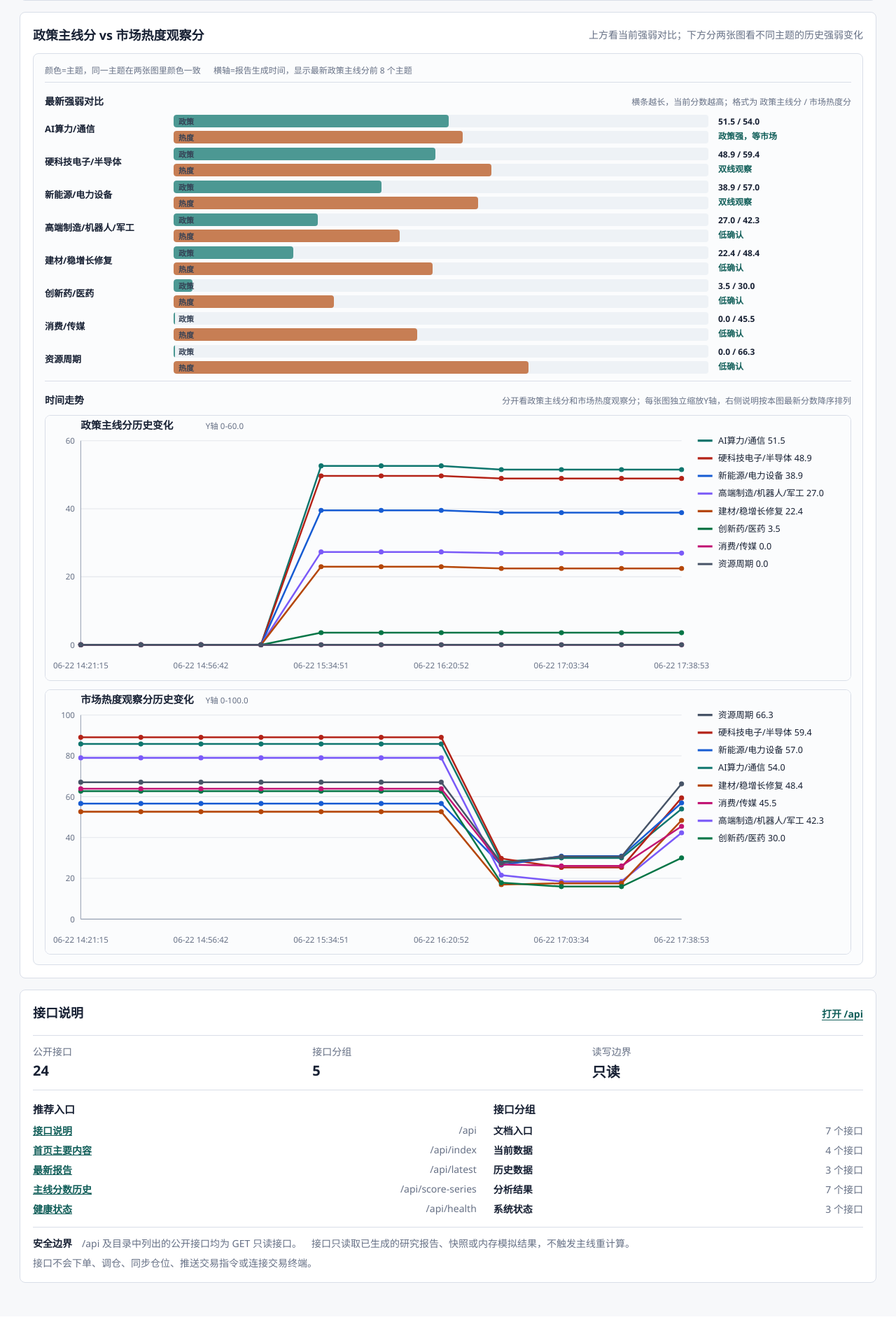
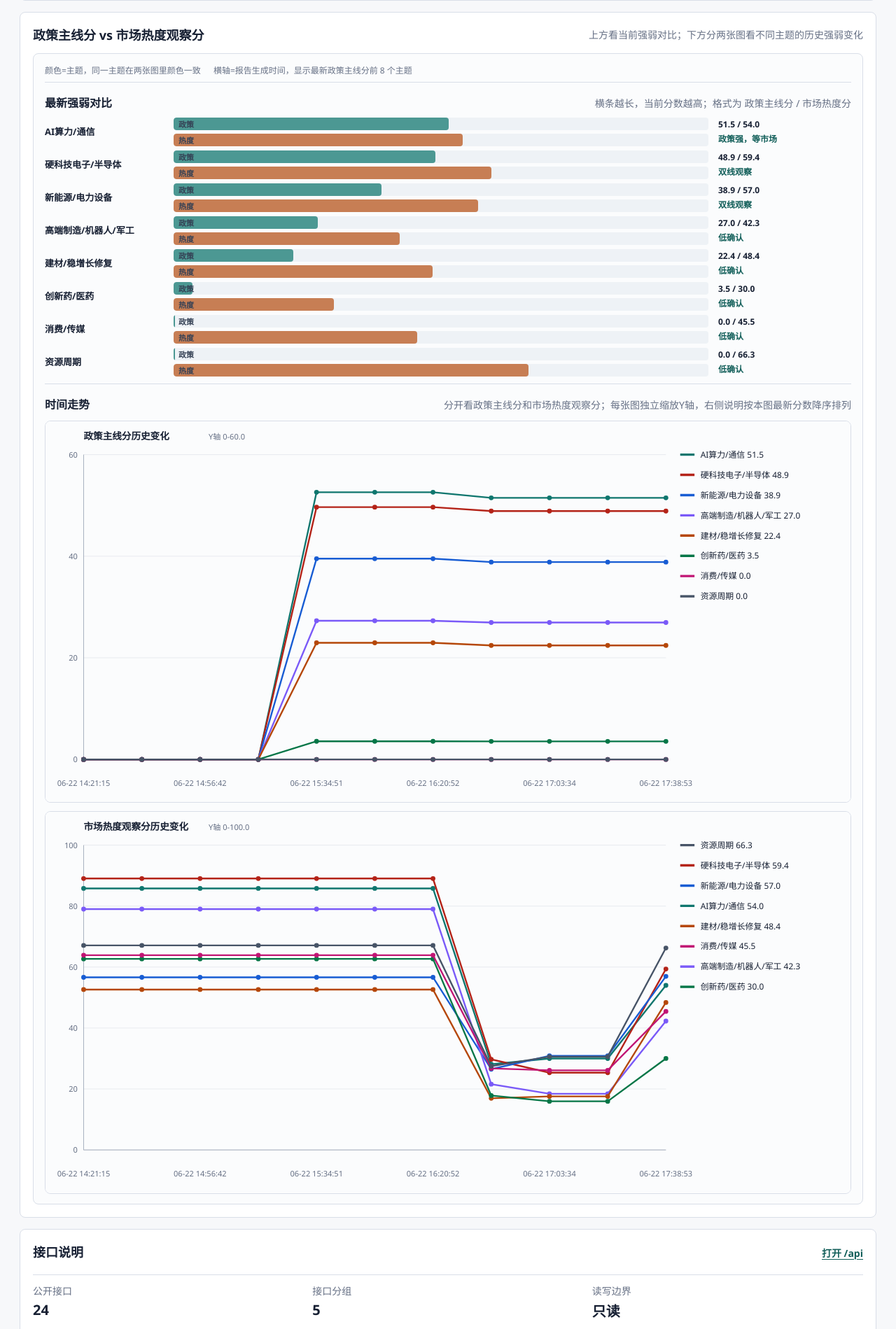
Before and after one commit to imherro/MyInvestTheme, a FastAPI app: page / in a window 1280 px wide. Shown: the part 1709-3608 px from the top of the page at 70% size. Before the commit the page ends 3542 px from the top, so only its background shows below. Run offline with FastAPI, Linux system fonts and the light colour scheme; some libraries are stand-ins or nearby versions.

Commit message:
Improve trend chart readability

```diff
--- a/web/static/app.js
+++ b/web/static/app.js
@@ -122,15 +122,15 @@
           `${label} ${formatScore(item.score)}`,
           `报告 ${item.point.report_id}`,
         ].join(" / ");
-        return `<circle cx="${xFor(item.point.x).toFixed(2)}" cy="${yFor(item.score).toFixed(2)}" r="3.4" fill="${color}"><title>${escapeHtml(title)}</title></circle>`;
+        return `<circle cx="${xFor(item.point.x).toFixed(2)}" cy="${yFor(item.score).toFixed(2)}" r="4" fill="${color}"><title>${escapeHtml(title)}</title></circle>`;
       })
       .join("");
   }
 
   function renderTrendChart(themes, labels, scoreAccessor, title, label, yMax) {
-    const width = Math.max(1020, labels.length * 76 + 260);
-    const height = 360;
-    const pad = { left: 48, right: 230, top: 34, bottom: 48 };
+    const width = Math.max(1200, labels.length * 92 + 340);
+    const height = 640;
+    const pad = { left: 64, right: 310, top: 56, bottom: 72 };
     const plotW = width - pad.left - pad.right;
     const plotH = height - pad.top - pad.bottom;
     const xFor = (label) => pad.left + (labels.length <= 1 ? plotW / 2 : (labels.indexOf(label) / (labels.length - 1)) * plotW);
@@ -148,29 +148,29 @@
     return `
       <svg viewBox="0 0 ${width} ${height}" role="img" aria-label="${escapeHtml(title)}">
         <rect x="0" y="0" width="${width}" height="${height}" fill="#fbfcfd" />
-        <text x="${pad.left}" y="18" font-size="14" font-weight="700" fill="#172033">${escapeHtml(title)}</text>
-        <text x="${pad.left + 170}" y="18" font-size="11" fill="#667085">Y轴 0-${formatScore(yMax)}</text>
+        <text x="${pad.left}" y="30" font-size="16" font-weight="700" fill="#172033">${escapeHtml(title)}</text>
+        <text x="${pad.left + 210}" y="30" font-size="13" fill="#667085">Y轴 0-${formatScore(yMax)}</text>
         ${axisTicks.map((value) => {
           const y = yFor(value);
-          return `<line x1="${pad.left}" y1="${y}" x2="${pad.left + plotW}" y2="${y}" stroke="#e4e7ec" /><text x="${pad.left - 8}" y="${y + 4}" text-anchor="end" font-size="11" fill="#667085">${Math.round(value)}</text>`;
+          return `<line x1="${pad.left}" y1="${y}" x2="${pad.left + plotW}" y2="${y}" stroke="#e4e7ec" /><text x="${pad.left - 10}" y="${y + 5}" text-anchor="end" font-size="13" fill="#667085">${Math.round(value)}</text>`;
         }).join("")}
         ${labels.map((timeLabel, index) => {
           if (index !== 0 && index !== labels.length - 1 && index % labelStep !== 0) return "";
           const x = xFor(timeLabel);
-          return `<text x="${x}" y="${height - 16}" text-anchor="middle" font-size="11" fill="#667085">${escapeHtml(timeLabel)}</text>`;
+          return `<text x="${x}" y="${height - 28}" text-anchor="middle" font-size="13" fill="#667085">${escapeHtml(timeLabel)}</text>`;
         }).join("")}
         <line x1="${pad.left}" y1="${pad.top}" x2="${pad.left}" y2="${pad.top + plotH}" stroke="#98a2b3" />
         <line x1="${pad.left}" y1="${pad.top + plotH}" x2="${pad.left + plotW}" y2="${pad.top + plotH}" stroke="#98a2b3" />
         ${themes.map((theme, index) => {
           const color = theme.color || themeColor(index);
           const points = theme.points || [];
-          return `<path d="${pathFor(points, scoreAccessor, xFor, yFor)}" fill="none" stroke="${color}" stroke-width="2.4" />${circlesFor(points, scoreAccessor, xFor, yFor, color, label, theme.theme)}`;
+          return `<path d="${pathFor(points, scoreAccessor, xFor, yFor)}" fill="none" stroke="${color}" stroke-width="2.8" />${circlesFor(points, scoreAccessor, xFor, yFor, color, label, theme.theme)}`;
         }).join("")}
         ${legendThemes.map((theme, index) => {
-          const y = pad.top + index * 24;
+          const y = pad.top + index * 34;
           const color = theme.color || themeColor(index);
           const latest = scoreAccessor(latestPoint(theme.points || []));
-          return `<line x1="${pad.left + plotW + 22}" y1="${y}" x2="${pad.left + plotW + 42}" y2="${y}" stroke="${color}" stroke-width="3" /><text x="${pad.left + plotW + 50}" y="${y + 4}" font-size="12" fill="#172033">${escapeHtml(theme.theme)} ${formatScore(latest)}</text>`;
+          return `<line x1="${pad.left + plotW + 24}" y1="${y}" x2="${pad.left + plotW + 48}" y2="${y}" stroke="${color}" stroke-width="4" /><text x="${pad.left + plotW + 58}" y="${y + 5}" font-size="14" fill="#172033">${escapeHtml(theme.theme)} ${formatScore(latest)}</text>`;
         }).join("")}
       </svg>`;
   }
--- a/web/static/styles.css
+++ b/web/static/styles.css
@@ -564,13 +564,13 @@ th {
   gap: 12px;
   align-items: baseline;
   color: var(--muted);
-  font-size: 12px;
+  font-size: 14px;
   padding: 8px 0 4px;
 }
 
 .chart-subhead strong {
   color: var(--text);
-  font-size: 14px;
+  font-size: 16px;
 }
 
 .legend-line {
--- a/web/templates/base.html
+++ b/web/templates/base.html
@@ -4,7 +4,7 @@
     <meta charset="utf-8">
     <meta name="viewport" content="width=device-width, initial-scale=1">
     <title>{% block title %}A股主线研究台{% endblock %}</title>
-    <link rel="stylesheet" href="/static/styles.css?v=api-directory-20260625">
+    <link rel="stylesheet" href="/static/styles.css?v=trend-readable-text-20260703">
   </head>
   <body>
     <div data-myinvest-header></div>
@@ -24,7 +24,7 @@
     </main>
     <div data-myinvest-footer></div>
     <script src="https://invest.okbbc.com/header.js" defer></script>
-    <script src="/static/app.js?v=trend-dynamic-yaxis-20260701"></script>
+    <script src="/static/app.js?v=trend-readable-text-20260703"></script>
     {% block scripts %}{% endblock %}
     <script src="https://invest.okbbc.com/footer.js" defer></script>
   </body>
```
Also changed, not shown: web/tests/test_app.py (+5 -2 lines).
